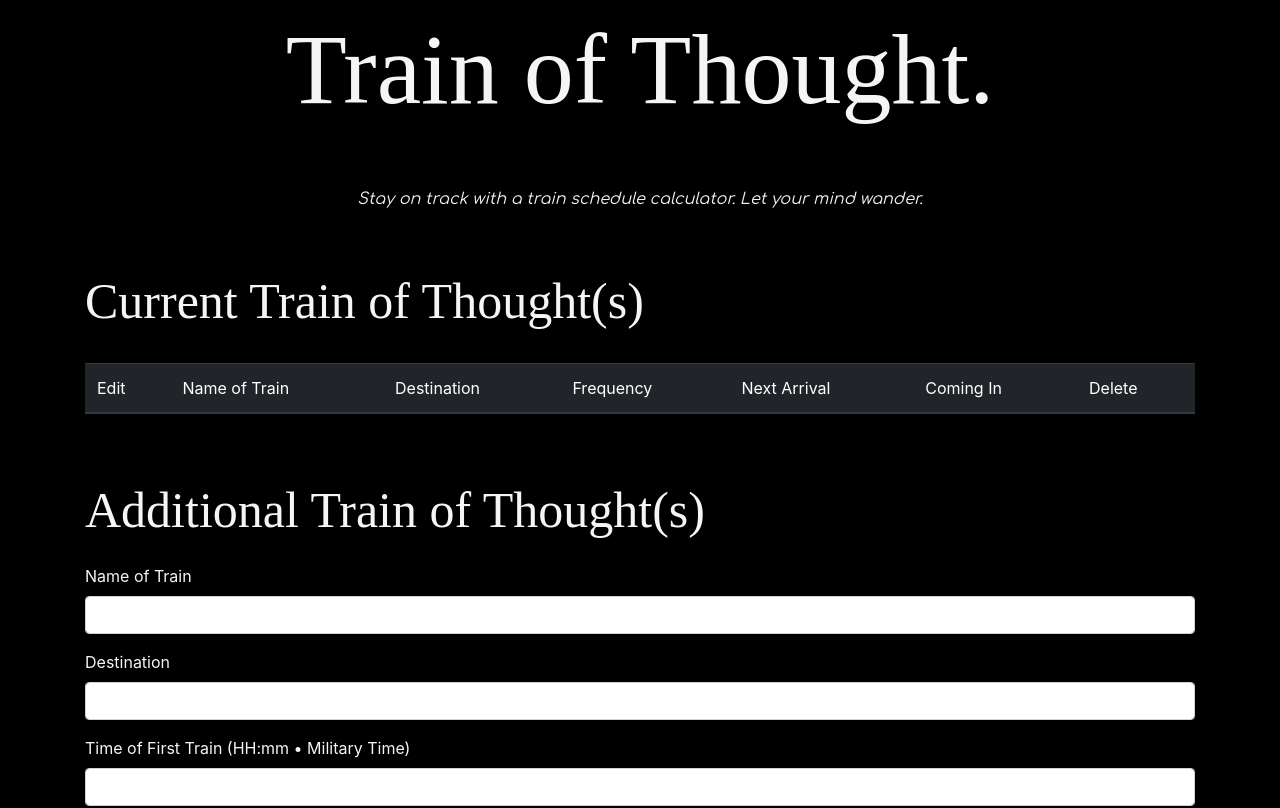
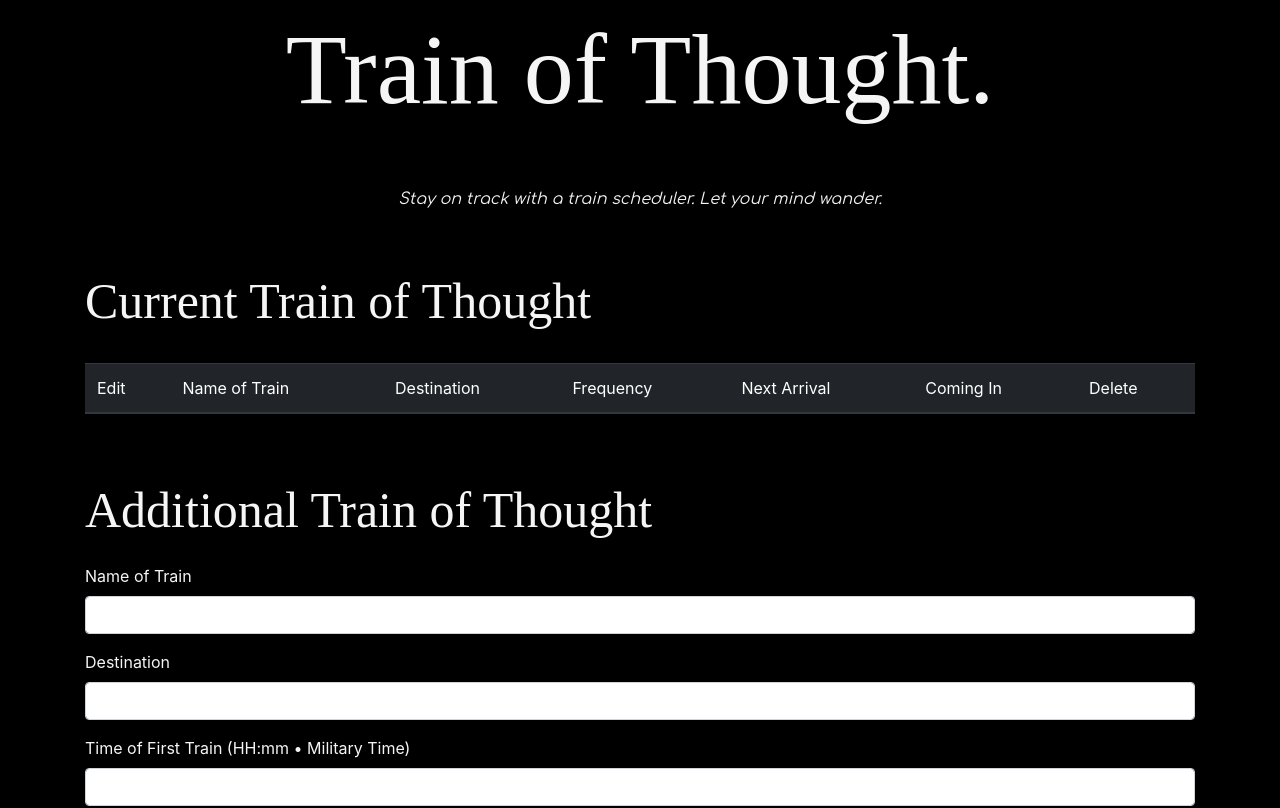
Before and after one commit to ewu2/train-scheduler, a plain HTML site: page index.html in a window 1280 px wide. Shown: the top 808 px of the page. Drawn offline with nearby package versions, Linux system fonts and the light colour scheme; no server answers; a web font is replaced by a local one.

Commit message:
changed wording

```diff
--- a/index.html
+++ b/index.html
@@ -25,7 +25,7 @@
         <h1>Train of Thought.</h1>
         <br><br>
         <cite class="tag-line">
-            Stay on track with a train schedule calculator. Let your mind wander.
+            Stay on track with a train scheduler. Let your mind wander.
         </cite>
     </div>
 
@@ -36,7 +36,7 @@
 					<div id="content">
                         <table class="table table-hover table-dark">
                             <thead>
-                                <h3 class="panel-title current-title">Current Train of Thought(s)</h3>
+                                <h3 class="panel-title current-title">Current Train of Thought</h3>
                             </thead>
                                 <br>
                             <thead>
@@ -64,7 +64,7 @@
                     <div id="content">
                         <table class="table table-hover table-dark">
                             <thead>
-                                <h3 class="panel-title add-title">Additional Train of Thought(s)</h3>
+                                <h3 class="panel-title add-title">Additional Train of Thought</h3>
                             </thead>
                         </table>
                     </div>
```
